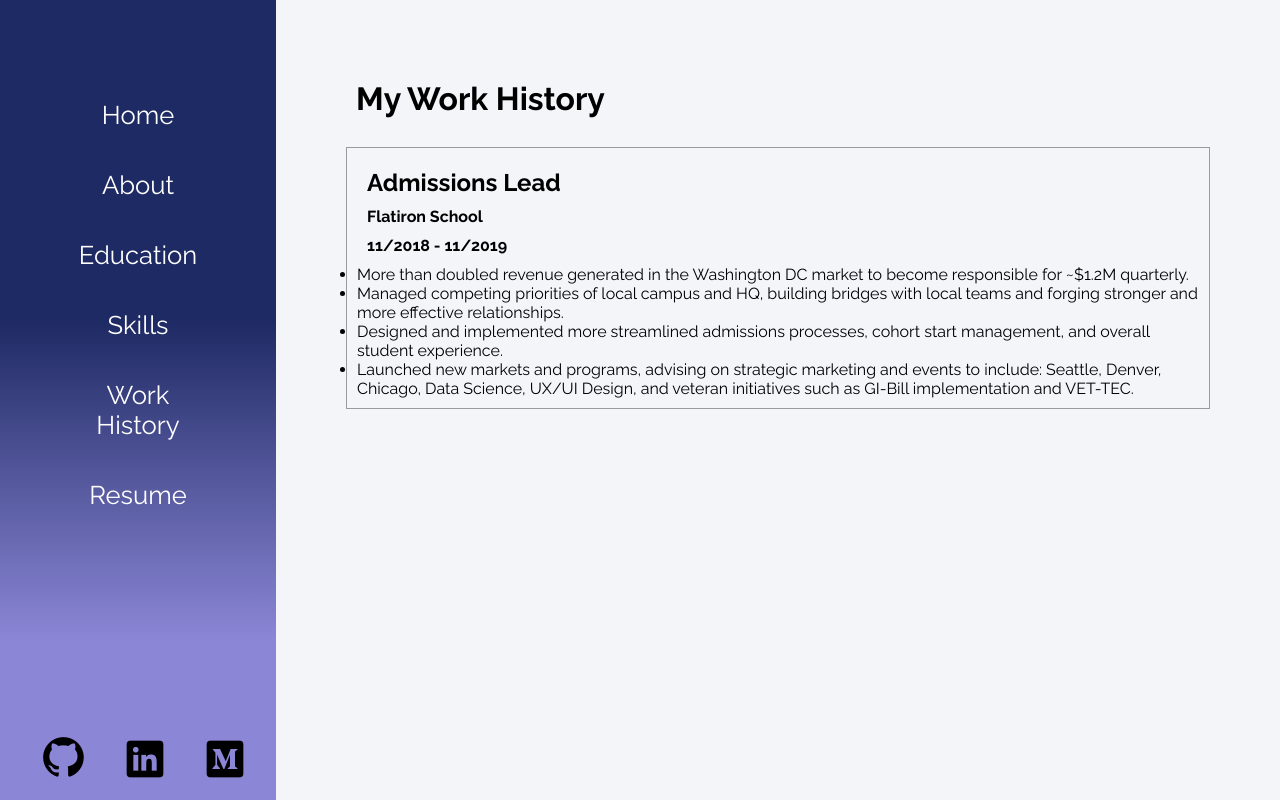
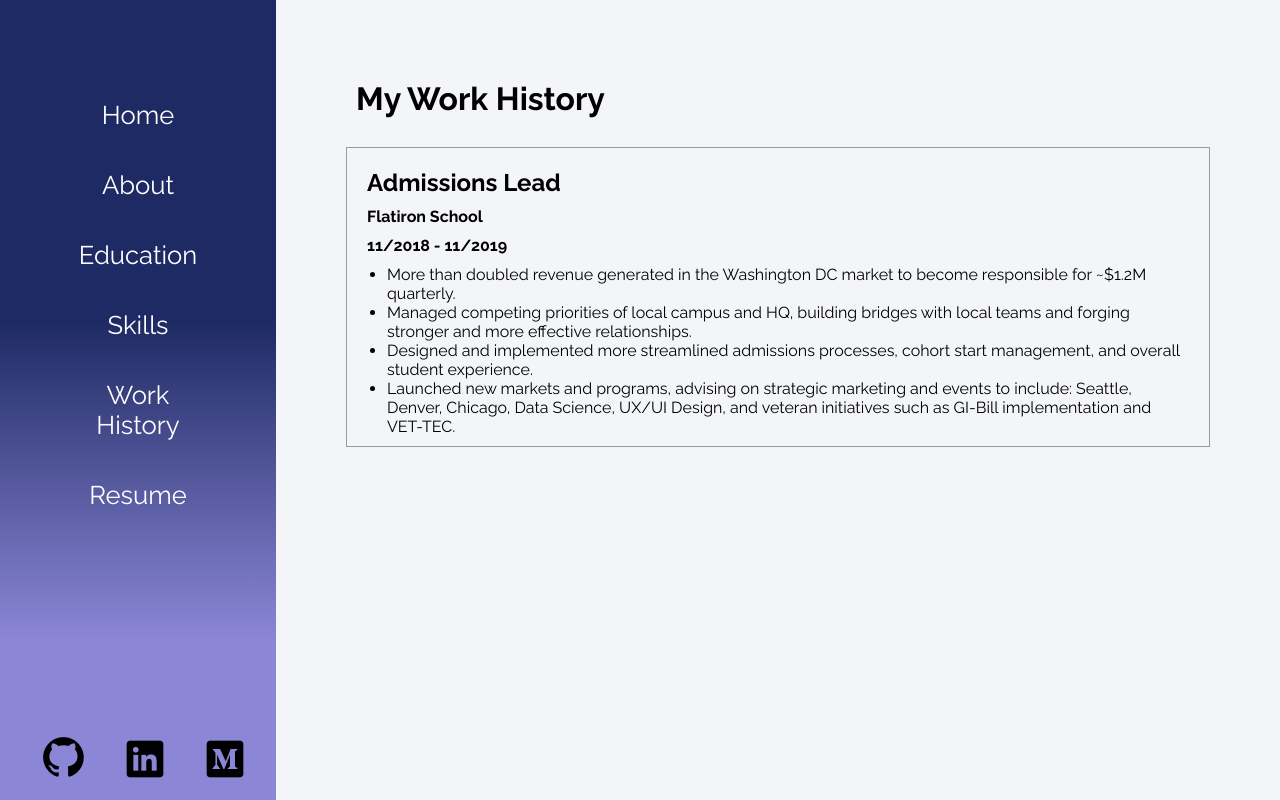
Before and after one commit to eliskim27/eliskim27.github.io, a React (Create React App) app: page /workhistory in a window 1280 px wide. Built offline with nearby package versions, Linux system fonts and the light colour scheme.

Commit message:
adjust desc css

```diff
--- a/src/App.css
+++ b/src/App.css
@@ -188,3 +188,9 @@
       padding-right: 0px;
     }
 }
+
+.bullets {
+  /* display: flex; */
+  margin-left: 30px;
+  margin-right: 10px;
+}
--- a/src/components/WorkCard.js
+++ b/src/components/WorkCard.js
@@ -11,11 +11,13 @@
                     <h2>{this.props.title}</h2>
                     <h4 className="secondtext">{this.props.company}</h4>
                     <h4 className="secondtext">{this.props.startDate} - {this.props.endDate}</h4>
-                    <ul>
-                        {this.props.description.map(function(bullet, index){
-                            return (<li key={index}>{bullet}</li>)
-                        })}
-                    </ul>
+                    <div className="bullets">
+                        <ul>
+                            {this.props.description.map(function(bullet, index){
+                                return (<li key={index}>{bullet}</li>)
+                            })}
+                        </ul>
+                    </div>
                 </div>
             </div>
         )
```
